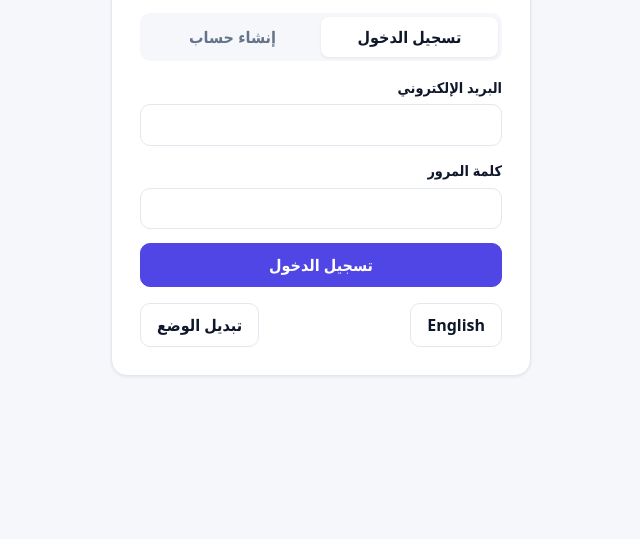
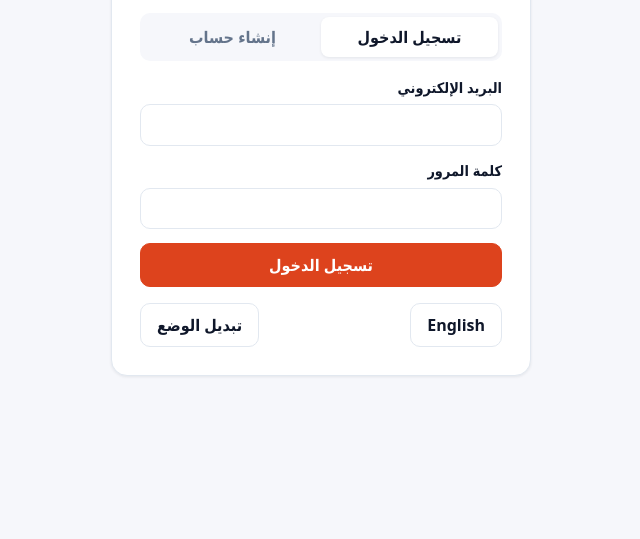
Before and after one commit to waleednemer/TaskFlow, a plain HTML site: page frontend/index.html in a window 1280 px wide. Shown: the part 261-800 px from the top of the page, without its empty margins (319-959 px from the left). Drawn offline with Linux system fonts and the light colour scheme; no server answers.

Commit message:
Update TaskFlow UI

```diff
--- a/frontend/css/style.css
+++ b/frontend/css/style.css
@@ -1,6 +1,6 @@
 :root {
   --bg: #f6f7fb; --surface: #ffffff; --text: #0f172a; --muted: #64748b; --border: #e2e8f0;
-  --accent: #4f46e5; --accent-ink: #ffffff; --danger: #dc2626; --shadow: 0 1px 3px rgba(15, 23, 42, .08);
+  --accent: #dd431d; --accent-ink: #ffffff; --danger: #dc2626; --shadow: 0 1px 3px rgba(15, 23, 42, .08);
   --radius: 12px; color-scheme: light;
 }
 [data-theme="dark"] {
```
Also changed, not shown: 1 other file.
